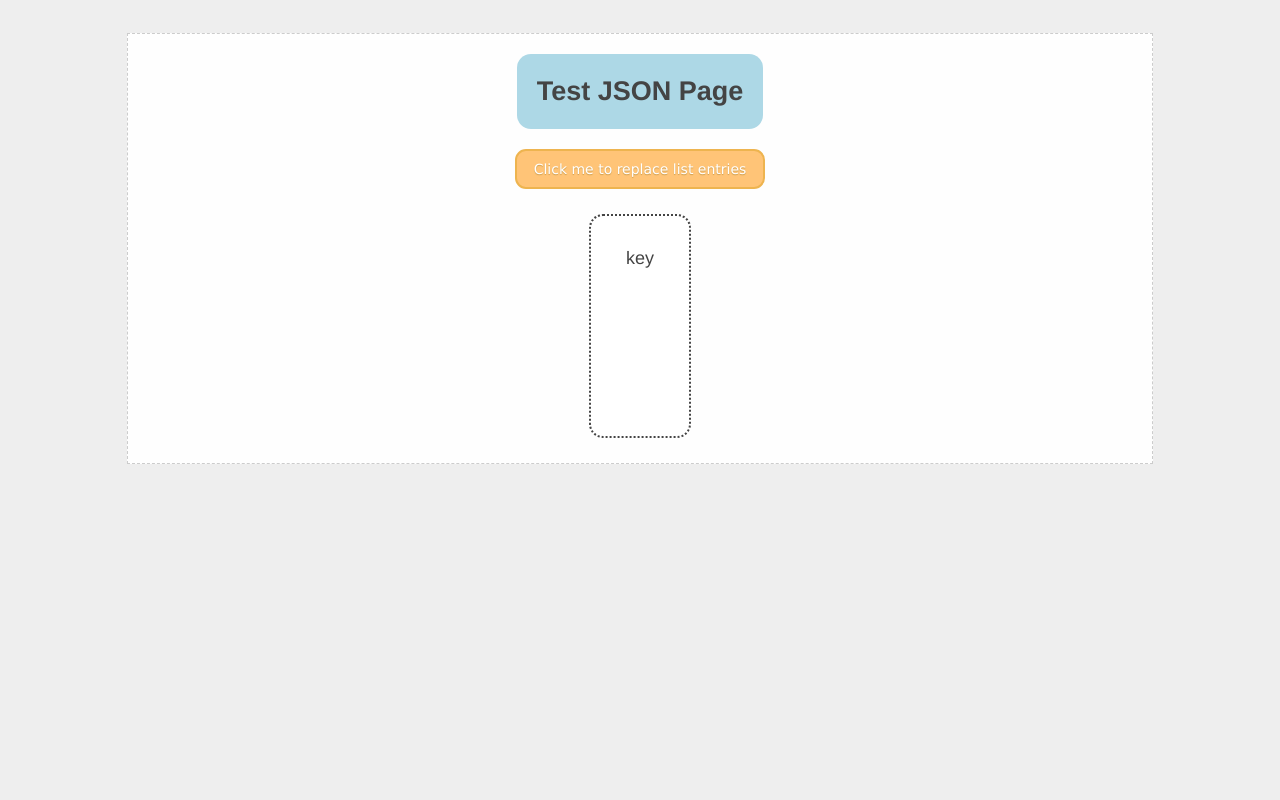
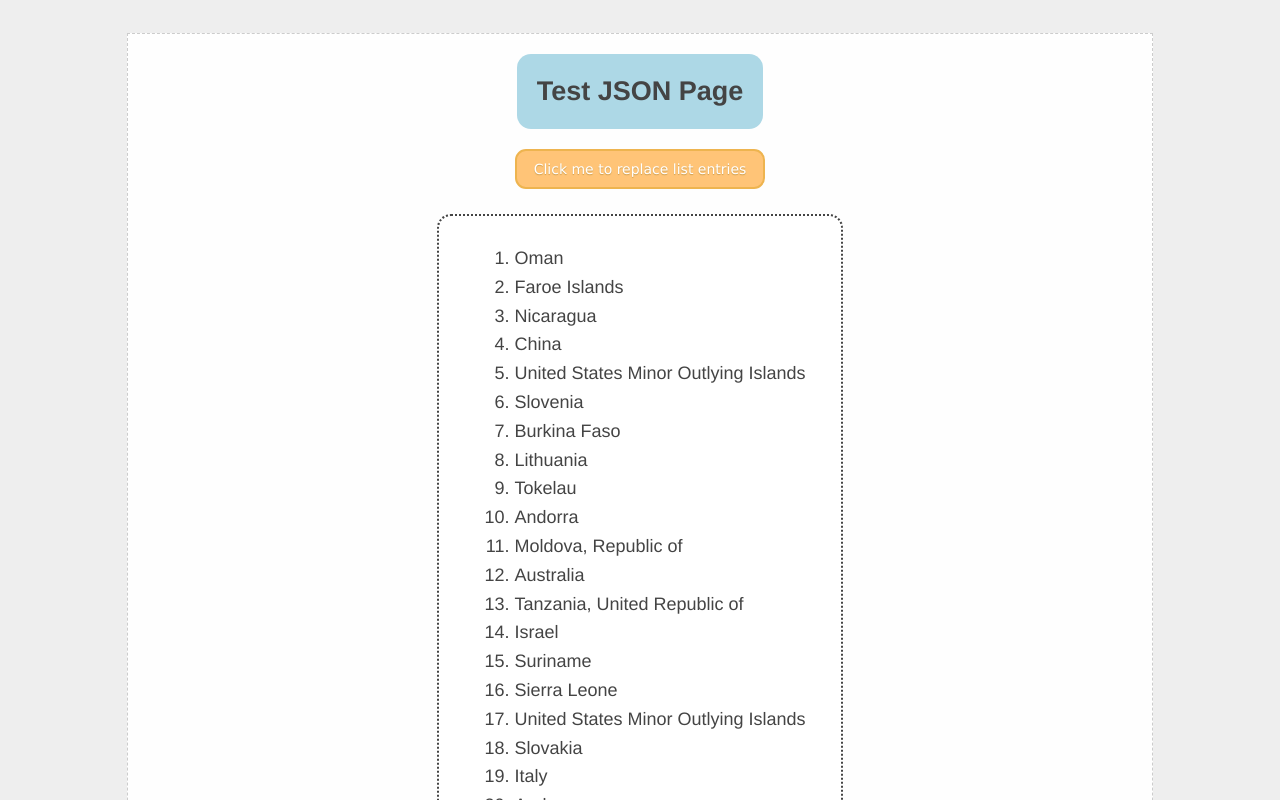
Before and after one commit to angelmlopez/angelmlopez.github.io, a plain HTML site: page Lab_5/index.html in a window 1280 px wide. Both pictures are taken after a click on the button "Click me to replace list entries". Shown: the top 800 px of the page. Drawn offline with Linux system fonts and the light colour scheme.

Commit message:
Test: 204

```diff
--- a/Lab_5/index.html
+++ b/Lab_5/index.html
@@ -293,7 +293,7 @@
       text2 += "</ol>";
 
       sessionStorage.setItem('key',text2);
-      document.querySelector('.instructions').innerHTML = 'key';
+      document.querySelector('.instructions').innerHTML = text2;
 
       //This is how I got the function to display everthing in the console
       //note that I only iterate 50 times
```
